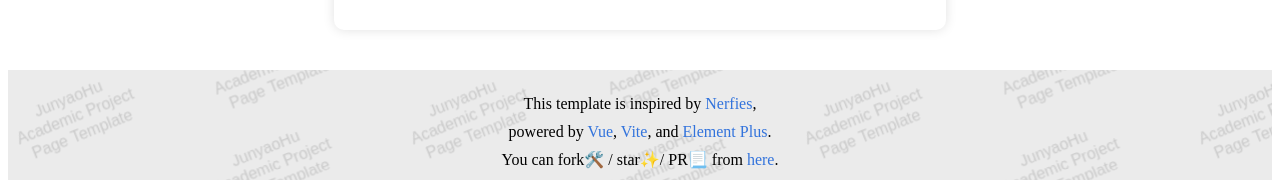
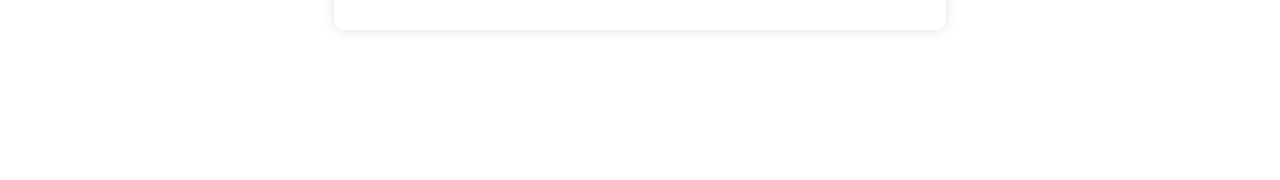
Before and after one commit to MITNKU/WIPES, a Vue app: page / in a window 1280 px wide. Shown: the part 3811-3991 px from the top of the page. After the commit the page ends 3889 px from the top, so only its background shows below. Built offline with nearby package versions, Linux system fonts and the light colour scheme.

Commit message:
remove Footer

```diff
--- a/src/App.vue
+++ b/src/App.vue
@@ -2,13 +2,11 @@
 
 import Header from './components/Header.vue'
 import Main from './components/Main.vue'
-import Footer from './components/Footer.vue'
 
 export default {
   components: {
     Header,
     Main,
-    Footer,
   }
 }
 
@@ -20,7 +18,6 @@
       <el-container>
         <el-header><Header/></el-header>
         <el-main><Main/></el-main>
-        <el-footer><Footer/></el-footer>
       </el-container>
 
       <!-- 回到顶部 -->
```
